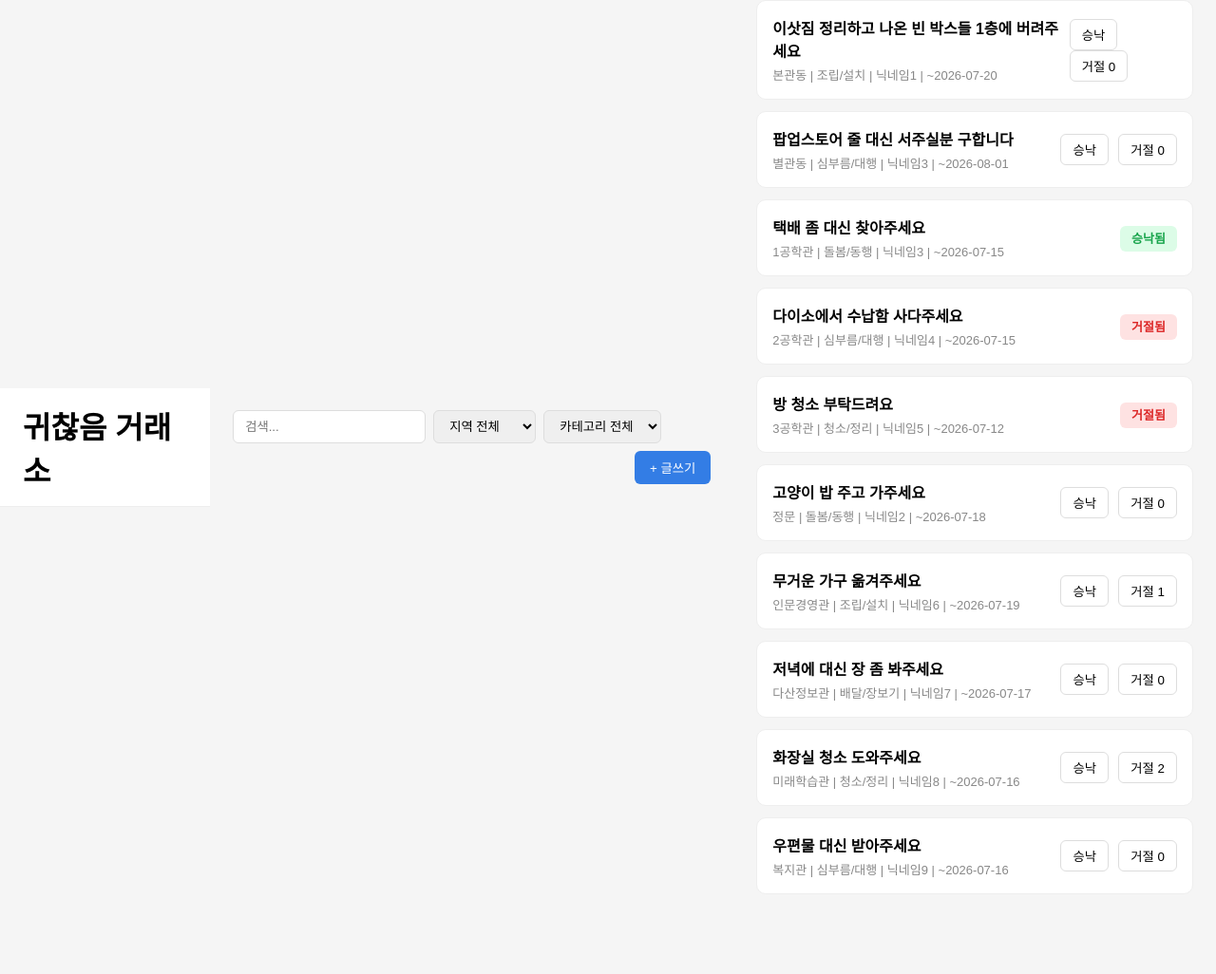
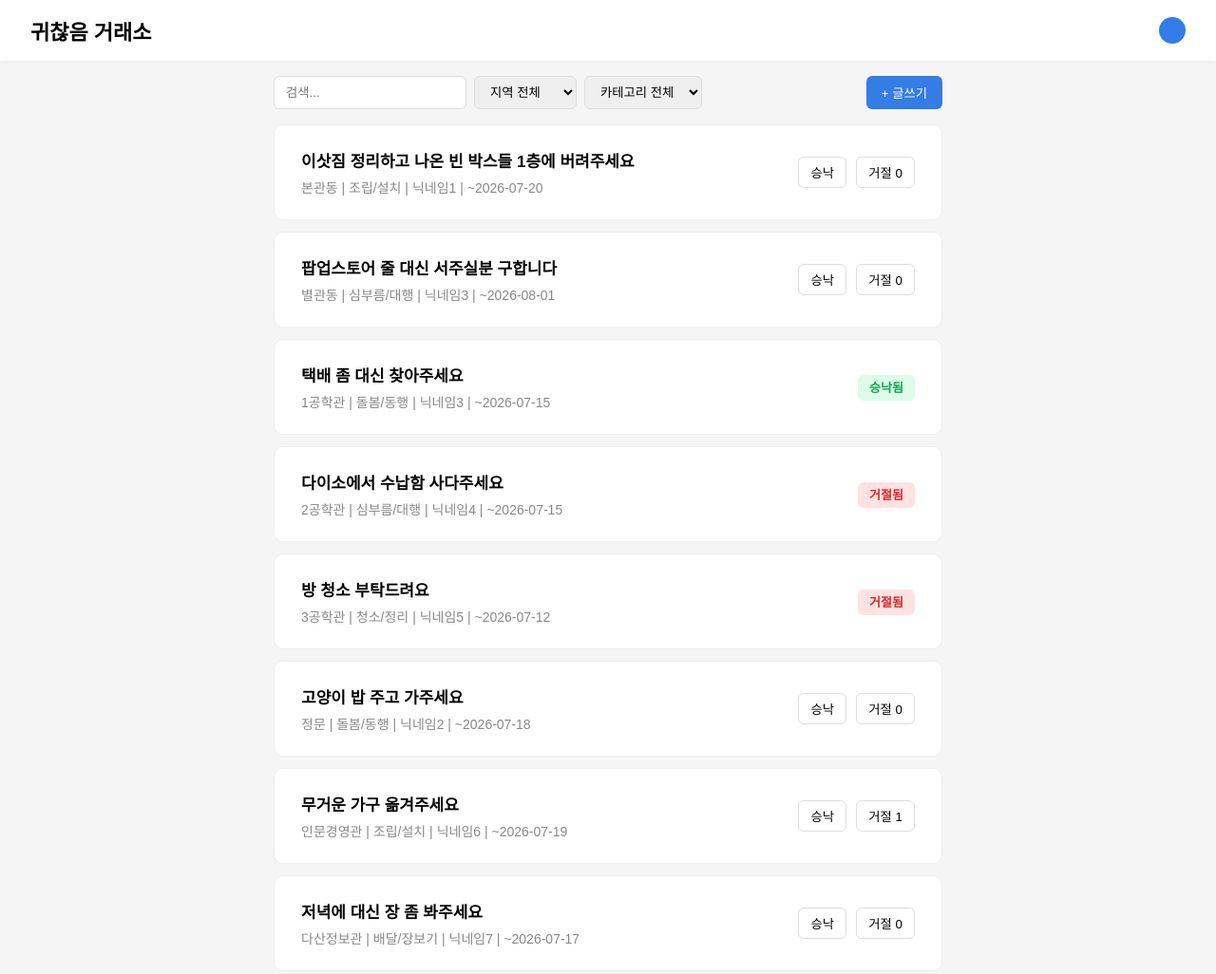
Before and after one commit to llll1211llll1211/annoying-market, a plain HTML site: page list.html in a window 1280 px wide. Shown: the top 1026 px of the page at 95% size. Before the commit the page ends 942 px from the top, so only its background shows below. Drawn offline with Linux system fonts and the light colour scheme.

Commit message:
디자인 디테일 수정

```diff
--- a/list.html
+++ b/list.html
@@ -12,9 +12,13 @@
 
     <div class="topbar">
         <h1>귀찮음 거래소</h1>
+        <div class="profile-area">
             <span id="my-nickname"></span>
+            <div class="profile-circle"></div>
+        </div>
     </div>
 
+    <div class="page-container">
         <div class="filter-bar">
             <input type="text" id="search-input" placeholder="검색...">
 
@@ -50,6 +54,7 @@
         <div id="post-list">
             <!-- 여기에 카드들이 JS로 자동 생성됨 -->
         </div>
+    </div>
 
     <script src="common.js"></script>
     <script src="list.js"></script>
--- a/style.css
+++ b/style.css
@@ -13,11 +13,7 @@
 body {
     font-family: 'Malgun Gothic', sans-serif;
     background-color: var(--bg-color);
-
     min-height: 100vh;
-    display: flex;
-    align-items: center;
-    justify-content: center;
 }
 
 .card {
@@ -70,9 +66,35 @@ body {
     display: flex;
     justify-content: space-between;
     align-items: center;
-    padding: 16px 24px;
+    padding: 16px 32px;
     background-color: white;
-    border-bottom: 1px solid #eee;
+    box-shadow: 0 1px 4px rgba(0, 0, 0, 0.06);
+    position: sticky;
+    top: 0;
+    z-index: 10;
+}
+
+.topbar h1 {
+    font-size: 22px;
+    font-weight: bold;
+}
+
+.profile-area {
+    display: flex;
+    align-items: center;
+    gap: 8px;
+}
+
+#my-nickname {
+    font-size: 14px;
+    color: #333;
+}
+
+.profile-circle {
+    width: 28px;
+    height: 28px;
+    border-radius: 50%;
+    background-color: var(--point-color);
 }
 
 .filter-bar {
@@ -114,7 +136,8 @@ body {
     background-color: white;
     border: 1px solid #eee;
     border-radius: 10px;
-    padding: 16px;
+    padding: 24px 28px;
+    min-height: 100px;
     display: flex;
     justify-content: space-between;
     align-items: center;
@@ -123,11 +146,12 @@ body {
 
 .post-title {
     font-weight: bold;
-    margin-bottom: 4px;
+    font-size: 17px;
+    margin-bottom: 6px;
 }
 
 .post-meta {
-    font-size: 13px;
+    font-size: 14px;
     color: #888;
 }
 
@@ -243,16 +267,17 @@ body {
 }
 
 .detail-container {
-    max-width: 600px;
+    max-width: 800px;
     margin: 40px auto;
     background: white;
-    padding: 24px;
+    padding: 40px 48px;
     border-radius: 12px;
+    min-height: 500px;
 }
 
 .detail-container hr {
     border: none;
-    border-top: 1px solid #eee;
+    border-top: 1px solid #ccc;
     margin: 16px 0;
 }
 
@@ -299,3 +324,16 @@ body {
     border-radius: 8px;
     cursor: pointer;
 }
+
+.page-container {
+    max-width: 800px;
+    margin: 0 auto;
+    padding: 0 24px;
+}
+
+.center-page {
+    display: flex;
+    align-items: center;
+    justify-content: center;
+    min-height: 100vh;
+}
```
Also changed, not shown: index.html (+1 -1 lines). Lines whose indentation alone changed are shown as unchanged.
